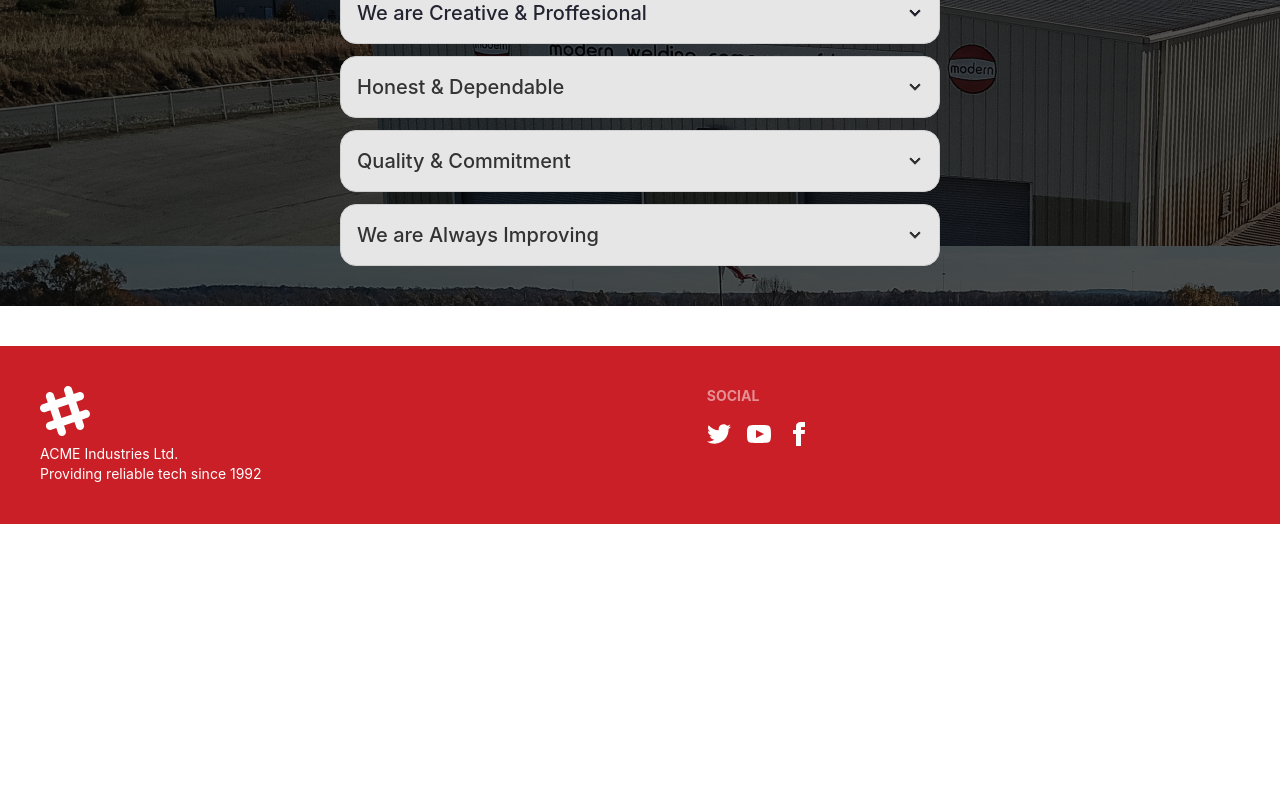
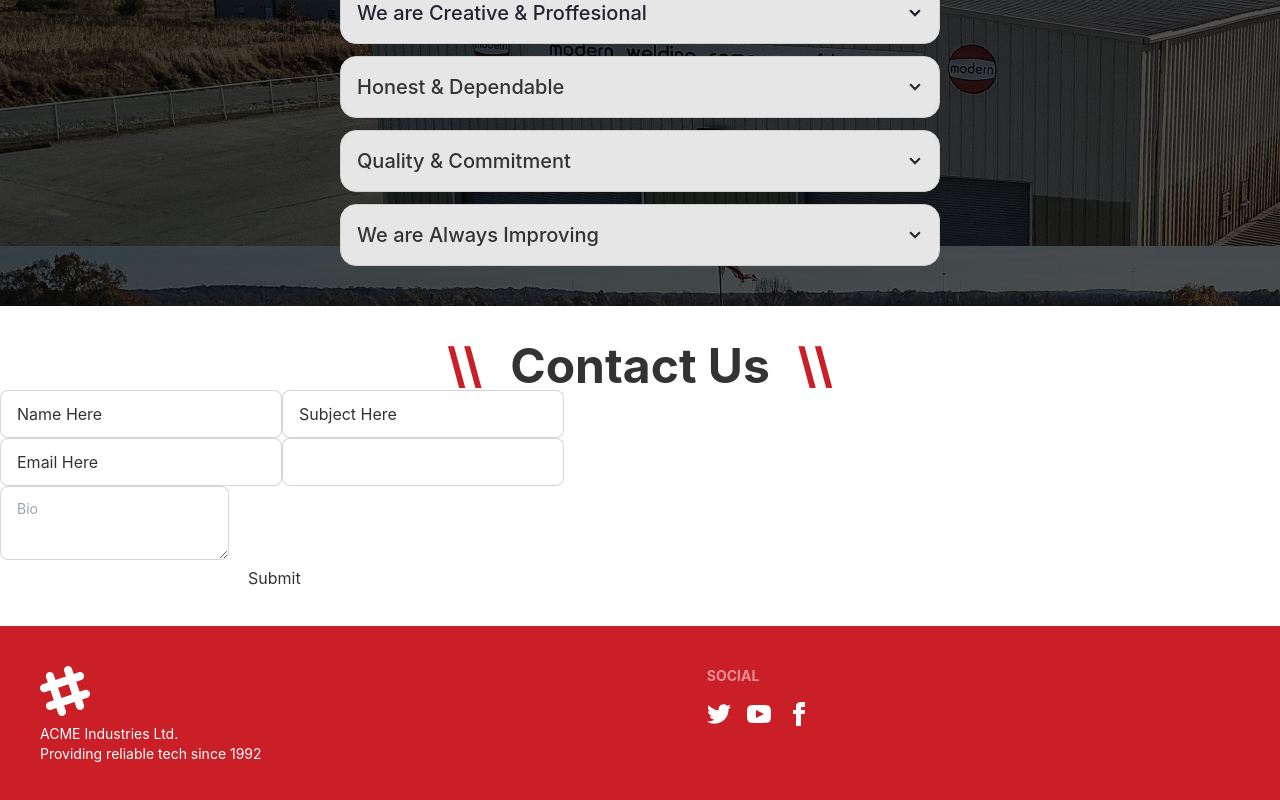
Before and after one commit to jubayer-009/warehouse, a React (Create React App) app: page / in a window 1280 px wide. Shown: the part 1615-2415 px from the top of the page. Before the commit the page ends 2139 px from the top, so only its background shows below. Built offline with nearby package versions, Linux system fonts and the light colour scheme; no server answers.

Commit message:
contact section should be styled

```diff
--- a/src/Components/Footer.js
+++ b/src/Components/Footer.js
@@ -2,7 +2,7 @@ import React from 'react';
 
 const Footer = () => {
   return (
-    <footer className="footer p-10  bg-secondary text-white mt-10">
+    <footer className="footer p-10  bg-secondary text-white ">
       <div>
         <svg
           width="50"
--- /dev/null
+++ b/src/Components/Home/ContactUs.js
@@ -0,0 +1,72 @@
+import React from 'react';
+import { useForm } from 'react-hook-form';
+
+const ContactUs = () => {
+  const {
+    register,
+    handleSubmit,
+    watch,
+    formState: { errors },
+  } = useForm();
+  const onSubmit = (data) => console.log(data);
+
+  console.log(watch("example"));
+  return (
+    <div className=" my-9 ">
+      <h1 className="text-5xl font-bold text-center text-priamry ">
+        <span className="text-secondary text-5xl font-bold px-7 ">\\</span>
+        Contact Us
+        <span className="text-secondary text-5xl font-bold px-7 ">\\</span>
+      </h1>
+
+      <div className="flex items-center">
+        <form onSubmit={handleSubmit(onSubmit)}>
+          <div className="flex">
+            <input
+              type="text"
+              defaultValue="Name Here"
+              className="input input-bordered w-full max-w-xs"
+              {...register("name")}
+            />
+            <input
+              type="text"
+              defaultValue="Subject Here"
+              className="input input-bordered w-full max-w-xs"
+              {...register("subject")}
+            />
+          </div>
+          <div className="flex">
+            <input
+              type="email"
+              defaultValue="Email Here"
+              className="input input-bordered w-full max-w-xs"
+              {...register("email")}
+            />
+            <input
+              type="number"
+              defaultValue="Number Here"
+              className="input input-bordered w-full max-w-xs"
+              {...register("number")}
+            />
+          </div>
+          <div>
+            <textarea
+              className="textarea textarea-bordered"
+              placeholder="Bio"
+              {...register("message")}
+            ></textarea>
+          </div>
+
+          {/* include validation with required or other standard HTML validation rules */}
+          <input {...register("exampleRequired", { required: true })} />
+          {/* errors will return when field validation fails  */}
+          {errors.exampleRequired && <span>This field is required</span>}
+
+          <input type="submit" />
+        </form>
+      </div>
+    </div>
+  );
+};
+
+export default ContactUs;
--- a/src/Components/Home/Home.js
+++ b/src/Components/Home/Home.js
@@ -2,6 +2,7 @@ import React from 'react';
 import Services from '../Services/Services';
 import About from './About';
 import Banner from './Banner';
+import ContactUs from './ContactUs';
 import WhyChooseUs from './WhyChooseUs';
 
 const Home = () => {
@@ -9,9 +10,9 @@ const Home = () => {
     <div>
       <Banner></Banner>
       <Services></Services>
-
       <About></About>
       <WhyChooseUs></WhyChooseUs>
+      <ContactUs></ContactUs>
     </div>
   );
 };
--- a/src/Components/Home/WhyChooseUs.js
+++ b/src/Components/Home/WhyChooseUs.js
@@ -3,13 +3,13 @@ import React from 'react';
 const WhyChooseUs = () => {
   return (
     <div>
-      <div className=" p-10 bg-choose-us">
+      <div className=" lg:p-10 bg-choose-us">
         <h1 className="text-5xl font-bold text-center text-base-200 ">
           <span className="text-white text-5xl font-bold px-7 ">\\</span>Why
           Choose Us?
           <span className="text-white text-5xl font-bold px-7 ">\\</span>
         </h1>
-        <div className="divider mx-auto w-1/3 "></div>
+        <div className="divider mx-auto w-full lg:w-1/3 "></div>
         <div
           tabIndex={0}
           className="collapse collapse-arrow border border-base-300  rounded-box w-1/2 mx-auto bg-base-200 hover:bg-secondary  my-3"
--- a/tailwind.config.js
+++ b/tailwind.config.js
@@ -6,6 +6,8 @@ module.exports = {
       backgroundImage: {
         "choose-us":
           "url('/src/images/choose-us.png')",
+        "contact-us":
+          "url('/src/images/location-bg.jpg')",
       },
     },
   },
```
Also changed, not shown: src/images/.jpg (renamed from src/images/pexels-rich-howard-8100831.jpg), 1 other file (tests, documents, lock files or other folders).
